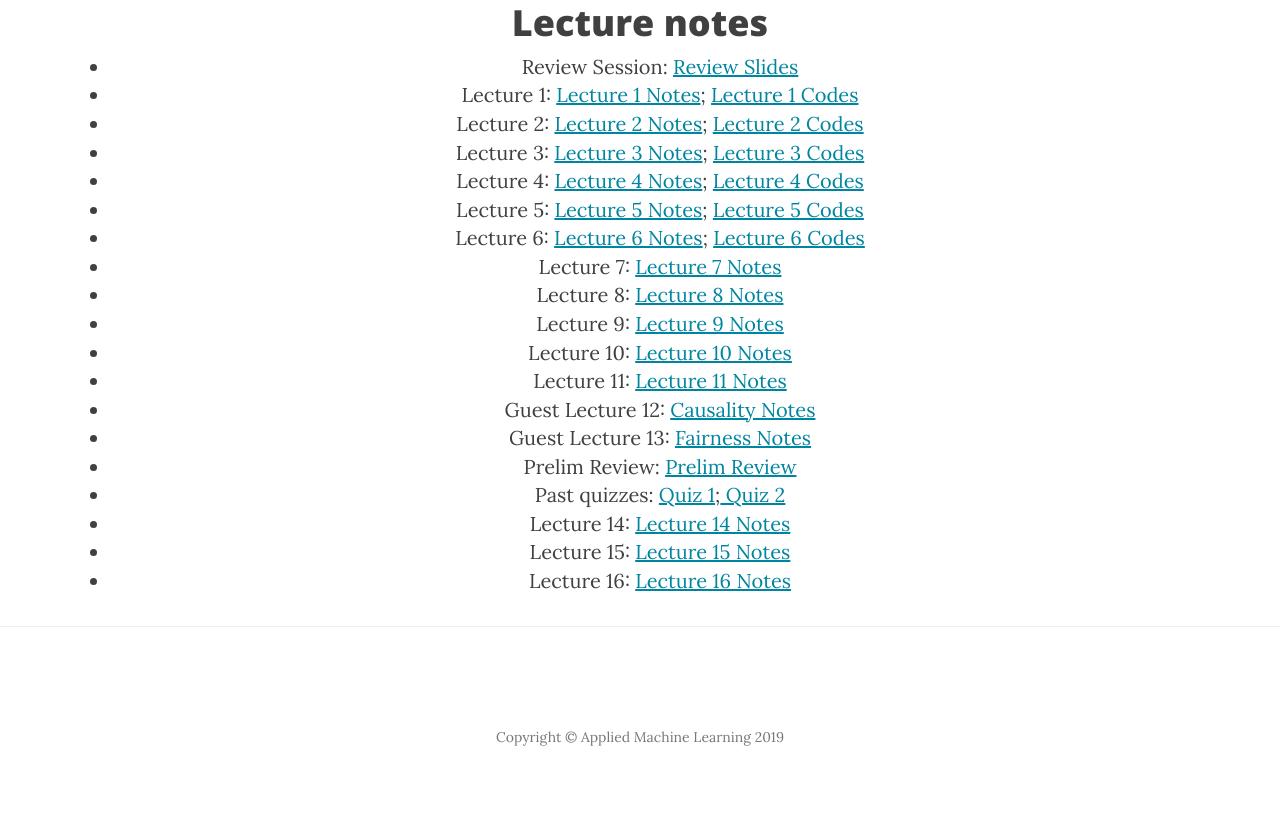
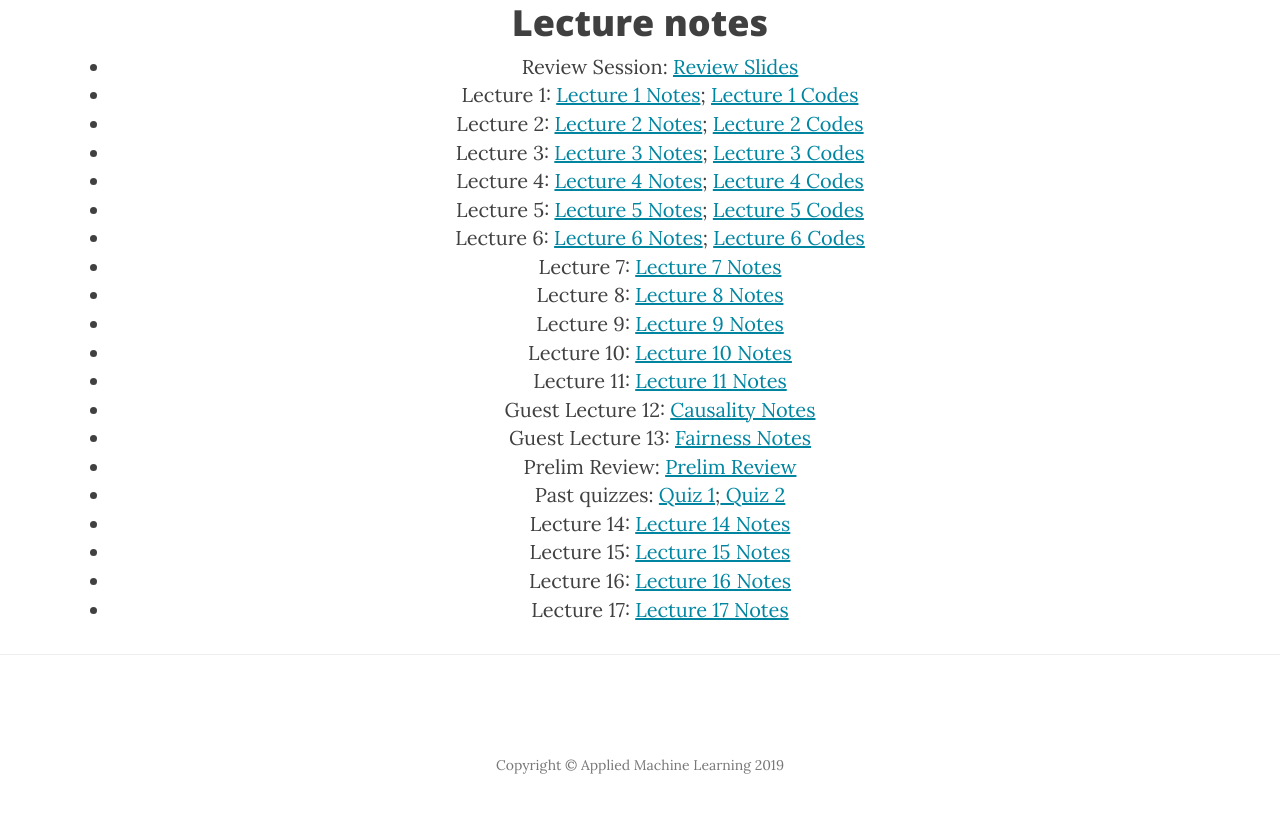
Before and after one commit to cs5785-2019/cs5785-2019.github.com, a plain HTML site: page lectures.html in a window 1280 px wide. Shown: the part 1890-2703 px from the top of the page. Drawn offline with nearby package versions, Linux system fonts and the light colour scheme.

Commit message:
Update lectures.html

```diff
--- a/lectures.html
+++ b/lectures.html
@@ -170,6 +170,9 @@ https://docs.google.com/presentation/d/1jyPYmaJXSt96q6lflMmuarQv1urAB6yMWaRHPzVL
     <li>
                     Lecture 16: <a href="Lectures/Lec 16.pdf">Lecture 16 Notes</a>
         </li>
+    <li>
+                    Lecture 17: <a href="Lectures/Lec 17.pdf">Lecture 17 Notes</a>
+        </li>
 <!--         <li><a href="https://raw.githubusercontent.com/awbennett/cs5785-fall2018-kallus-notes/master/2018_fall_notes/lecture_03/lec3.pdf">Lecture 3</a></li>
         <li><a href="https://raw.githubusercontent.com/awbennett/cs5785-fall2018-kallus-notes/master/2018_fall_notes/lecture_04/lec4.pdf">Lecture 4</a></li>
         <li><a href="https://raw.githubusercontent.com/awbennett/cs5785-fall2018-kallus-notes/master/2018_fall_notes/lecture_05/lec5.pdf">Lecture 5</a></li>
```
